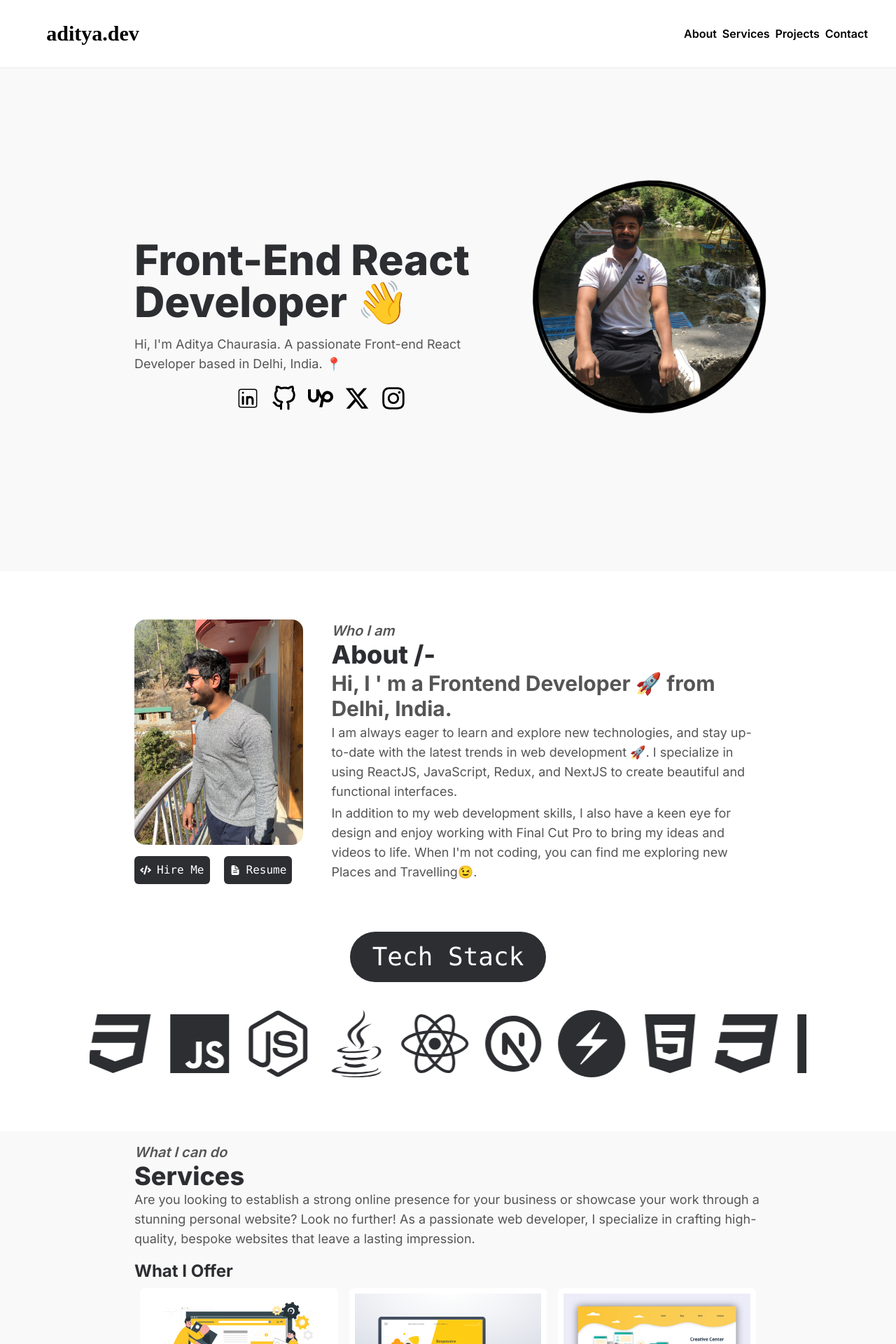
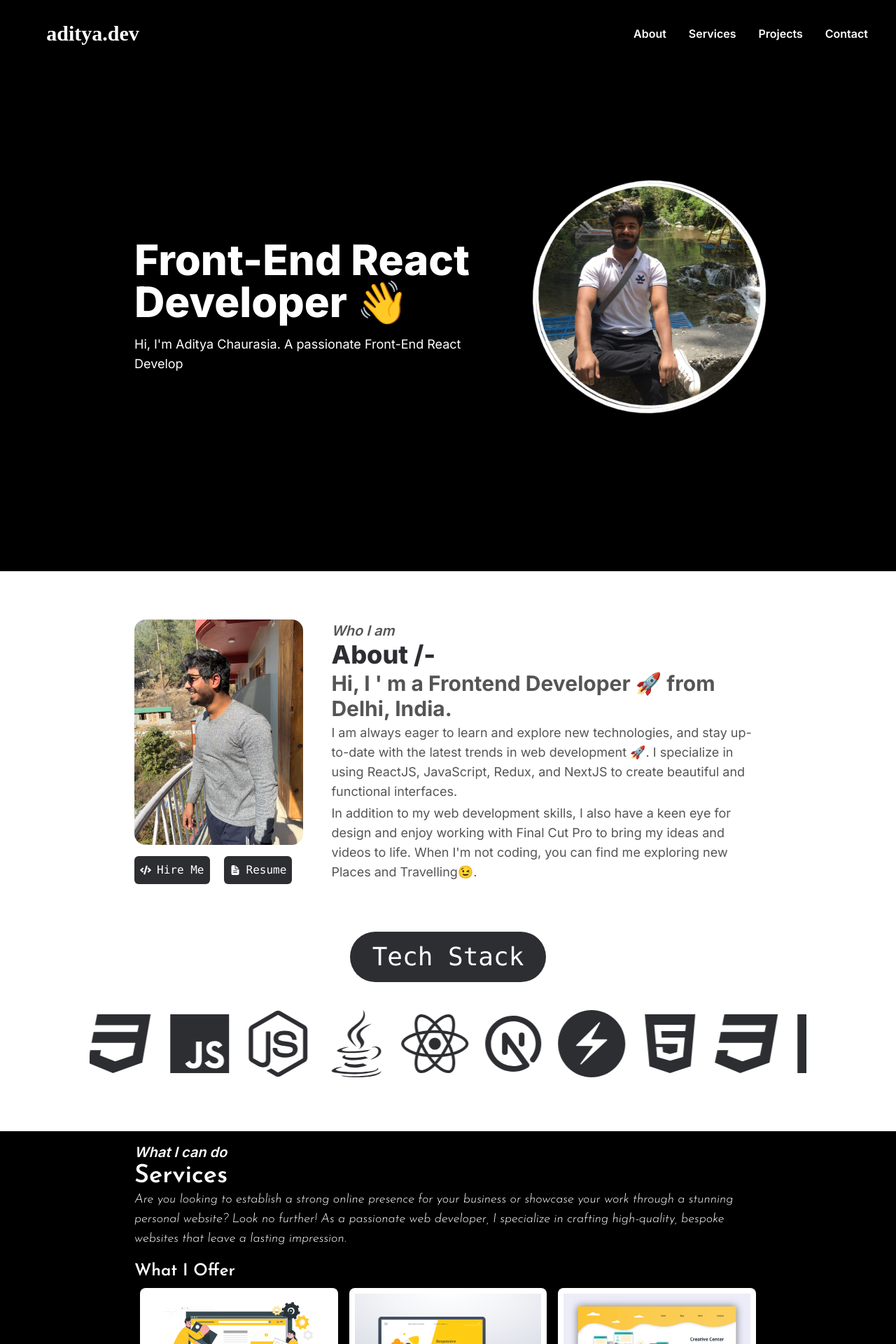
Before and after one commit to thissideaditya/Portfolio, a Next.js app: page / in a window 1280 px wide. Shown: the top 1920 px of the page at 70% size. Built offline with nearby package versions, Linux system fonts and the light colour scheme.

Commit message:
new changes

```diff
--- a/app/globals.css
+++ b/app/globals.css
@@ -32,3 +32,17 @@
       transform: translateX(-50%);
     }
   }
+
+  .services-font-h{
+    font-family: "Josefin Sans", sans-serif;
+  font-optical-sizing: auto;
+  font-weight: 600;
+  font-style: normal;
+  }
+
+  .services-font-t{
+    font-family: "Josefin Sans", sans-serif;
+  font-optical-sizing: auto;
+  font-weight: 300;
+  font-style: italic;
+  }
--- a/app/page.js
+++ b/app/page.js
@@ -1,3 +1,5 @@
+'use client'
+
 import Footer from '@/components/Footer';
 import Navbar from '@/components/Navbar';
 import About from '@/components/About';
@@ -6,20 +8,22 @@ import Contact from '@/components/Contact';
 import Services from '@/components/Services';
 import Home from '@/components/Home';
 import Head from 'next/head';
-import { MdArrowUpward } from "react-icons/md";
-import Link from 'next/link';
 
 export default function HomePage() {
+
   return (
     <div>
       <Head>
         <title>aditya.dev</title>
         <meta name="keywords" content="Portfolio" />
         <link rel="icon" href="/favicon-32x32.png" />
+        <link rel="preconnect" href="https://fonts.googleapis.com" />
+        <link rel="preconnect" href="https://fonts.gstatic.com" crossorigin />
+        <link href="https://fonts.googleapis.com/css2?family=Josefin+Sans:ital,wght@0,100..700;1,100..700&display=swap" rel="stylesheet"></link>
       </Head>
       <Navbar />
       <Home />
-      <About />
+      <About/>
       <Services />
       <Projects />
       <Contact />
--- a/components/About.js
+++ b/components/About.js
@@ -20,7 +20,7 @@ const About = () => {
                 </div>
               </Link>
 
-              <Link href={'https://drive.google.com/file/d/1j-WXv-OgUeOGwdyoO00rIPzGz5QYzweP/view?usp=sharing'} target='_blank'>
+              <Link href={'https://drive.google.com/file/d/1-u-irZifpdZ__Cye_SJ7NrdTZTN6qSxn/view?usp=sharing'} target='_blank'>
                 <div className="font-mono hover:scale-105 duration-300 flex items-center justify-evenly space-x-2 md:h-10 px-2 py-1 border-solid rounded-md bg-[#2d2e32] text-white">
                   <IoDocumentText />
                   <p>Resume</p>
--- a/components/Footer.js
+++ b/components/Footer.js
@@ -1,7 +1,5 @@
-import { FaInstagram, FaLinkedin } from "react-icons/fa";
-import { FaGithub } from "react-icons/fa";
+import { FaInstagram } from "react-icons/fa";
 import Link from 'next/link';
-import Connect from "./Connect";
 import { CiLinkedin } from "react-icons/ci";
 import { FiGithub } from "react-icons/fi";
 import { SiUpwork } from "react-icons/si";
--- a/components/Home.js
+++ b/components/Home.js
@@ -1,22 +1,22 @@
 import Link from 'next/link'
 import React from 'react'
 import { CiLinkedin } from "react-icons/ci";
-import { FaCss3, FaHtml5, FaInstagram, FaJava, FaNodeJs, FaReact } from 'react-icons/fa';
+import { FaInstagram } from 'react-icons/fa';
 import { FiGithub } from "react-icons/fi";
-import { IoLogoJavascript } from "react-icons/io5";
-import { TbBrandNextjs } from "react-icons/tb";
-import { SiChakraui, SiUpwork } from "react-icons/si";
+import { SiUpwork } from "react-icons/si";
 import { FaXTwitter } from "react-icons/fa6";
-import Connect from './Connect';
+import TypeWriter from './TypeWriter';
 
 
 const Home = () => {
   return (
-    <div className='flex flex-col items-center justify-evenly md:h-[90vh] h-[90vh] w-screen bg-[#f9f9f9] space-y-10'>
+    <div className='flex flex-col items-center justify-evenly md:h-[90vh] h-[90vh] w-screen bg-black space-y-10'>
       <div className='flex md:flex-row flex-col-reverse w-[70%] justify-between md:space-x-10'>
         <div className='flex flex-col justify-evenly space-y-4'>
-          <p className='text-[#2d2e32] text-4xl md:text-6xl font-extrabold mt-4 mx-auto' >Front-End React Developer 👋</p>
-          <p className='text-[#555555] text-sm md:text-lg'>Hi, I'm <span className='hover:text-black'>Aditya Chaurasia</span>. A passionate Front-end React Developer based in Delhi, India. 📍</p>
+          <p className='text-white text-4xl md:text-6xl font-extrabold mt-4 mx-auto' >Front-End React Developer 👋</p>
+          <p className='text-white text-sm md:text-lg'>
+            <TypeWriter className='services-font-t' text="Hi, I'm Aditya Chaurasia. A passionate Front-End React Developer based in Delhi, India. 📍" delay={100} />
+          </p>
           <div className="flex space-x-2 md:space-x-4 text-4xl mx-auto">
             {/* <Connect /> */}
             <Link href={"https://www.linkedin.com/in/thissideaditya/"} target="blank">
@@ -38,10 +38,10 @@ const Home = () => {
         </div>
         <div className='w-[80%] md:w-[60%] relative mx-auto mt-[-4rem] hover:scale-110 duration-300'>
           <div className=' rounded-full overflow-hidden'>
-            <div className='absolute top-0 left-0 w-[100%] h-[100%] rounded-full border-4 border-black animate-spin md:hidden xl:block'></div>
-            <div className='absolute top-0 left-0 w-[101%] h-[101%] rounded-full border-4 border-black animate-spin md:hidden xl:block'></div>
+            <div className='absolute top-0 left-0 w-[100%] h-[100%] rounded-full border-4 border-white animate-spin md:hidden xl:block'></div>
+            <div className='absolute top-0 left-0 w-[101%] h-[101%] rounded-full border-4 border-white animate-spin md:hidden xl:block'></div>
             <img className='' src="/homePic.jpg" alt="picture" srcset="" />
-            <div className='absolute top-[-0.25rem] left-1 w-[100%] h-[100%] rounded-full border-4 border-black animate-spin md:hidden xl:block'></div>
+            <div className='absolute top-[-0.25rem] left-1 w-[100%] h-[100%] rounded-full border-4 border-white animate-spin md:hidden xl:block'></div>
           </div>
         </div>
       </div>
--- a/components/Navbar.js
+++ b/components/Navbar.js
@@ -10,15 +10,15 @@ export default function Navbar() {
     { name: 'Contact', link: '#contact' }
   ]
   return(
-    <div className='flex flex-col sm:flex-row w-full h-[12vh] justify-center sm:justify-between items-center bg-white drop-shadow-sm' >
+    <div className='flex flex-col sm:flex-row w-full h-[12vh] justify-center sm:justify-between items-center bg-black drop-shadow-sm' >
       <Link href={'/'}>
-        <p className="sm:ml-[50%] font-[Papyrus] font-extrabold text-center sm:text-left text-3xl" >aditya.dev</p>
+        <p className="hover:scale-125 duration-300 sm:ml-[50%] font-[Papyrus] text-white font-extrabold text-center sm:text-left text-3xl" >aditya.dev</p>
       </Link>
-      <ul className="flex list-none space-x-2 sm:pr-10 justify-center sm:justify-normal" >
+      <ul className="flex list-none space-x-8 sm:pr-10 justify-center sm:justify-normal text-white" >
         {navList.map((item, index) => {
           return(
             <Link href={item.link} className="scroll-smooth">
-              <li className="sm:text-base font-semibold text-sm hover:scale-105 duration-300">{item.name}</li>
+              <li className="sm:text-base font-semibold text-sm hover:scale-125 duration-300">{item.name}</li>
             </Link>
           )
         }) }
--- a/components/Services.js
+++ b/components/Services.js
@@ -10,12 +10,12 @@ const Services = () => {
     {service: "Ongoing Support", serviceText: "Ensure optimal website performance beyond deployment.", image: "support1.svg"}
   ]
   return (
-    <div id='services' className='bg-[#f9f9f9] pb-4 pt-4 w-screen flex flex-col items-center justify-evenly'>
+    <div id='services' className='bg-black pb-4 pt-4 w-screen flex flex-col items-center justify-evenly'>
       <div className='flex flex-col justify-evenly w-[70%]'>
-          <p className='text-[#555555] text-lg md:text-xl font-semibold italic'>What I can do</p>
-          <p className='text-[#2d2e32] text-4xl font-extrabold' >Services</p>
-          <p className='text-[#555555] text-sm md:text-lg'>Are you looking to establish a strong online presence for your business or showcase your work through a stunning personal website? Look no further! As a passionate web developer, I specialize in crafting high-quality, bespoke websites that leave a lasting impression.</p>
-          <p className='text-[#2d2e32] text-xl md:text-2xl font-bold mt-4' >What I Offer</p>
+          <p className='text-white text-lg md:text-xl font-semibold italic'>What I can do</p>
+          <p className='text-white text-4xl font-extrabold services-font-h' >Services</p>
+          <p className='text-white text-sm md:text-lg services-font-t'>Are you looking to establish a strong online presence for your business or showcase your work through a stunning personal website? Look no further! As a passionate web developer, I specialize in crafting high-quality, bespoke websites that leave a lasting impression.</p>
+          <p className='text-white text-xl md:text-2xl font-bold mt-4 services-font-h' >What I Offer</p>
       </div>
 
       <div className='md:grid md:grid-rows-2 grid-cols-3 ml-[15%] mr-[15%]'>
@@ -35,9 +35,9 @@ const Services = () => {
       </div>
 
       <div className='w-[70%]'>
-        <p className='text-[#2d2e32] text-lg font-bold mb-2'>Why Choose Me?</p>
-        <p className='text-[#555555] text-base'>I'm not just a developer, I'm your online journey partner. Through close collaboration, I understand your vision, goals, and audience. Together, we'll create a unique website that reflects your business objectives and sets you apart.</p>
-        <p className='text-[#555555] text-base font-bold mt-2'>Reach out to me, and let's bring your ideas to life!</p>
+        <p className='text-white text-lg font-bold mb-2 services-font-h'>Why Choose Me?</p>
+        <p className='text-white text-base services-font-t'>I'm not just a developer, I'm your online journey partner. Through close collaboration, I understand your vision, goals, and audience. Together, we'll create a unique website that reflects your business objectives and sets you apart.</p>
+        <p className='text-white text-base font-bold mt-2 services-font-h'>Reach out to me, and let's bring your ideas to life!</p>
       </div>
     </div>
   )
--- /dev/null
+++ b/components/TypeWriter.js
@@ -0,0 +1,27 @@
+'use client'
+
+import React, { useEffect, useState } from 'react'
+
+ const TypeWriter = ({text, delay}) =>{
+
+    const [curText, setCurText] = useState('');
+    const [curIndex, setCurIndex] = useState(0);
+
+    useEffect(() => {
+        if (curIndex < text.length) {
+          const timeout = setTimeout(() => {
+            setCurText(prevText => prevText + text[curIndex]);
+            setCurIndex(prevIndex => prevIndex + 1);
+          }, delay);
+
+          return () => clearTimeout(timeout);
+        }
+      }, [curIndex, delay, text]);
+
+
+    return (
+        <span>{curText}</span>
+    )
+}
+
+export default TypeWriter
```
